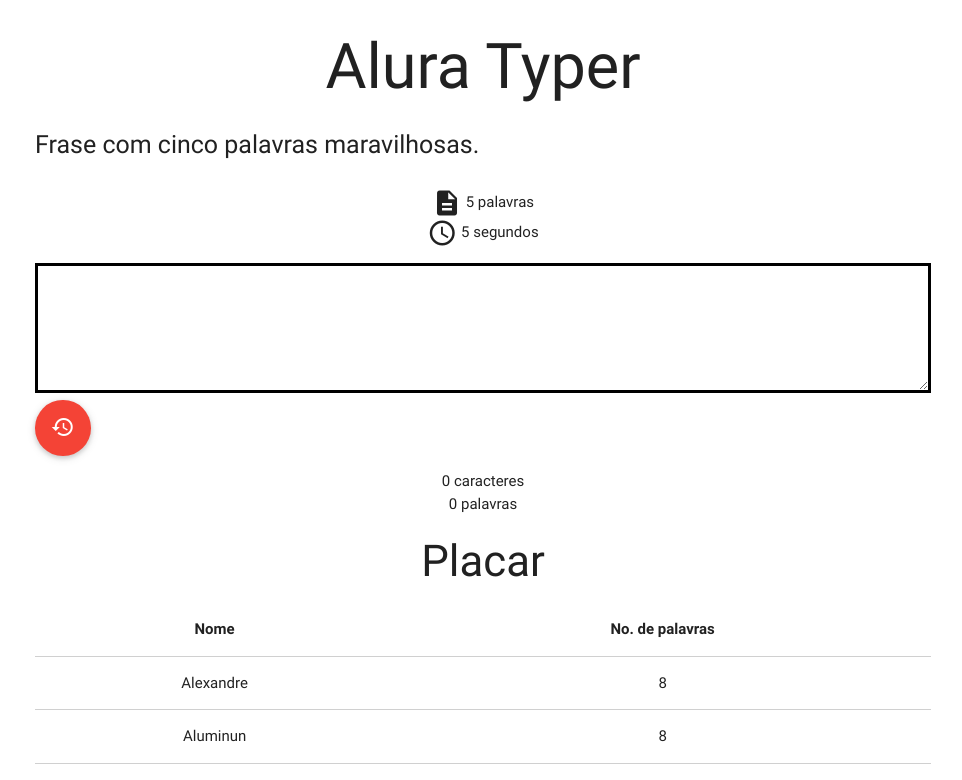
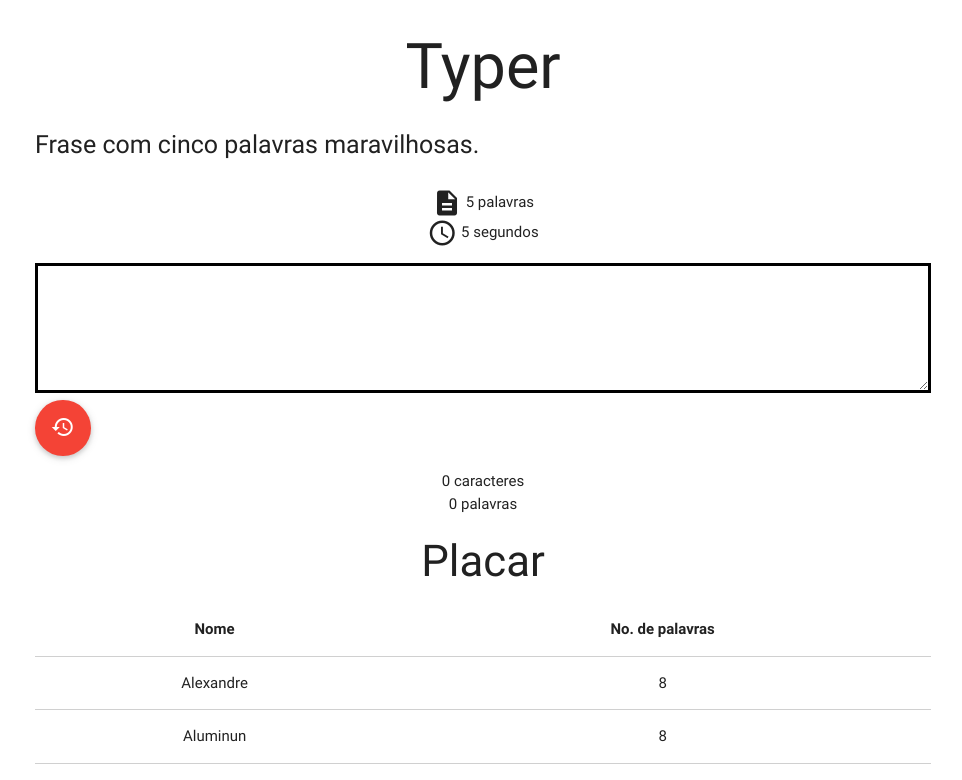
Before and after one commit to alematema/jQuery-mini-projeto, a plain HTML site: page principal.html in a window 1280 px wide. Shown: the whole page, without its empty margins (157-1119 px from the left). Drawn offline with Linux system fonts and the light colour scheme.

Commit message:
titulo mudado

```diff
--- a/principal.html
+++ b/principal.html
@@ -15,7 +15,7 @@
 
 
 	<div class='container'>
-		<h1 class="center">Alura Typer</h1>
+		<h1 class="center">Typer</h1>
 
 		<p class="frase center">Frase com cinco palavras maravilhosas.</p>
 
```
